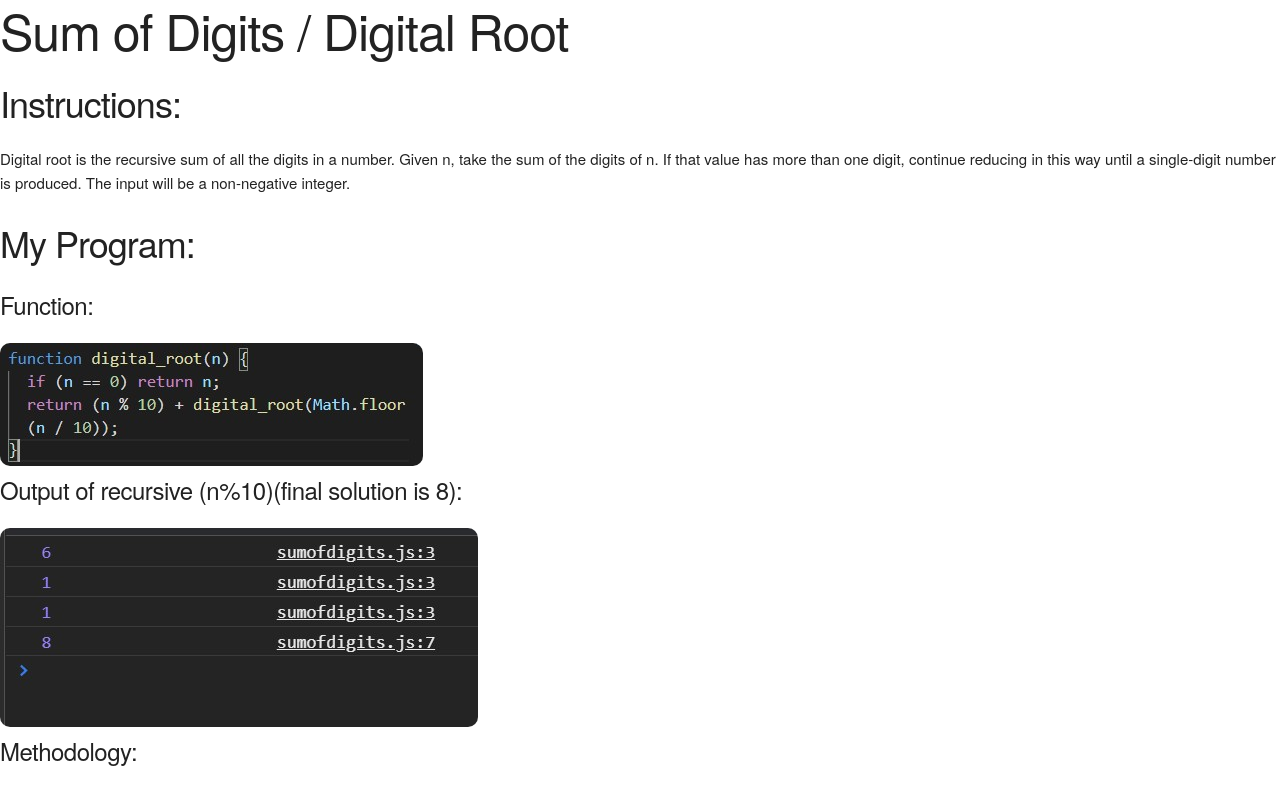
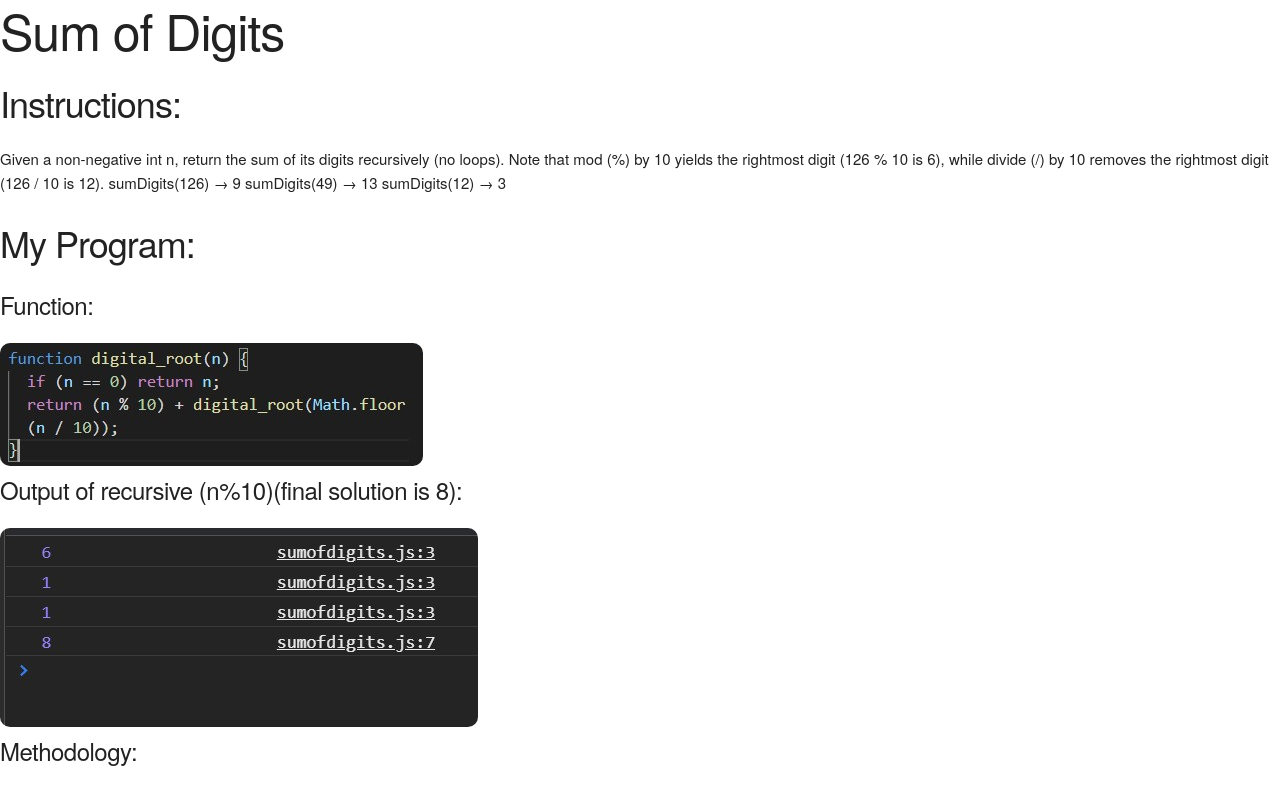
Before and after one commit to rventurino/sumofdigits, a plain HTML site: page index.html in a window 1280 px wide. Shown: the top 786 px of the page. Drawn offline with nearby package versions, Linux system fonts and the light colour scheme.

Commit message:
v 2.0
Changed description

```diff
--- a/index.html
+++ b/index.html
@@ -20,13 +20,13 @@
     <title>6kyu | Sum of Digits</title>
   </head>
   <body>
-    <h1>Sum of Digits / Digital Root</h1>
+    <h1>Sum of Digits</h1>
     <h3>Instructions:</h3>
     <p>
-      Digital root is the recursive sum of all the digits in a number. Given n,
-      take the sum of the digits of n. If that value has more than one digit,
-      continue reducing in this way until a single-digit number is produced. The
-      input will be a non-negative integer.
+      Given a non-negative int n, return the sum of its digits recursively (no
+      loops). Note that mod (%) by 10 yields the rightmost digit (126 % 10 is
+      6), while divide (/) by 10 removes the rightmost digit (126 / 10 is 12).
+      sumDigits(126) → 9 sumDigits(49) → 13 sumDigits(12) → 3
     </p>
     <h3>My Program:</h3>
     <h5>Function:</h5>
--- a/sumofdigits.js
+++ b/sumofdigits.js
@@ -1,7 +1,7 @@
 function digital_root(n) {
-  if (n == 0) return n;
+  if (n === 0) return n;
 
   return (n % 10) + digital_root(Math.floor(n / 10));
 }
 
-console.log(digital_root(116));
+console.log(digital_root(456));
```
